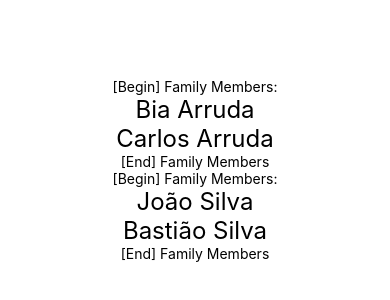
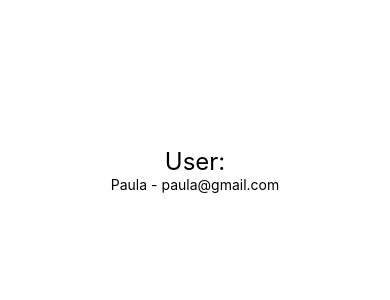
Before and after one commit to paulazaidel/react-native-exercises, a React Native app: screen / in a window 390 px wide. Shown: the part 252-552 px from the top of the page. Built offline with nearby package versions, Linux system fonts and the light colour scheme.

Commit message:
Created UserLoggedComponent using IF component

```diff
--- a/src/App.js
+++ b/src/App.js
@@ -1,20 +1,15 @@
 import React from 'react'
 import { StyleSheet, SafeAreaView } from 'react-native'
 
-import Family from './components/relationship/FamilyComponent'
-import Member from './components/relationship/MemberComponent'
+import UserLogged from './components/UserLoggedComponent'
 
 
 export default () => (
     <SafeAreaView style={style.App}>
-       <Family>
-            <Member name="Bia" surname="Arruda" />
-            <Member name="Carlos" surname="Arruda" />
-        </Family>
-        <Family>
-            <Member name="João" surname="Silva" />
-            <Member name="Bastião" surname="Silva" />
-        </Family>
+       <UserLogged user={{name:'Paula', email:'paula@gmail.com'}} />
+       <UserLogged user={{name:'Paula'}} />
+       <UserLogged user={{}} />
+       <UserLogged />
     </SafeAreaView>
 )
 
--- /dev/null
+++ b/src/components/IfComponent.js
@@ -0,0 +1,7 @@
+export default props => {
+    if(props.test) {
+        return props.children
+    } else {
+        return false
+    }
+}
--- /dev/null
+++ b/src/components/UserLoggedComponent.js
@@ -0,0 +1,19 @@
+import React from 'react'
+import { Text } from 'react-native'
+
+import Style from './commonStyle'
+import If from './IfComponent'
+
+export default props => {
+    const user = props.user || {}
+    return (
+        <>
+            <If test={user && user.name && user.email}>
+                <Text style={Style.textBig}>User:</Text>
+                <Text style={Style.Style}>
+                    {user.name} - {user.email}
+                </Text>
+            </If>
+        </>
+    )
+}
```
